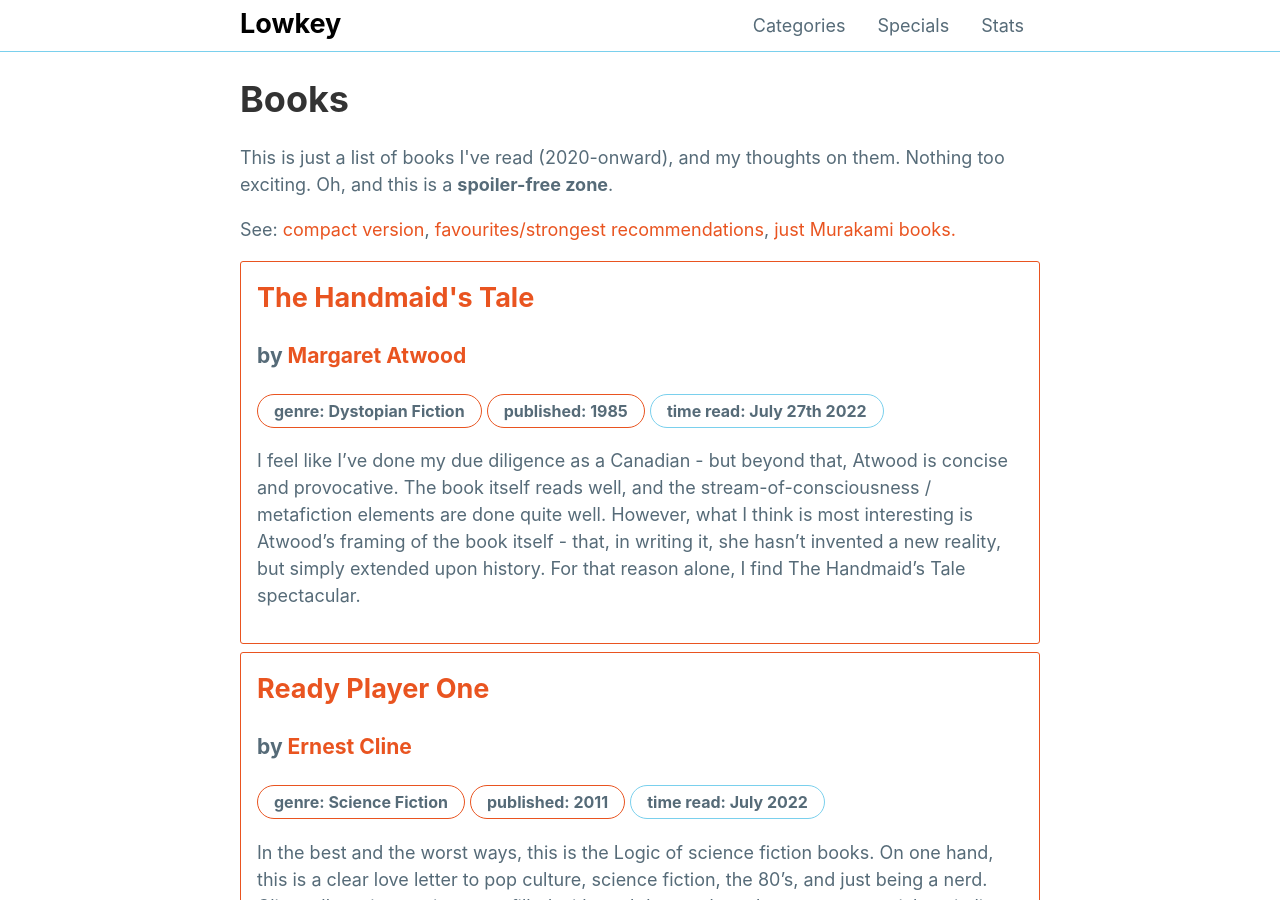
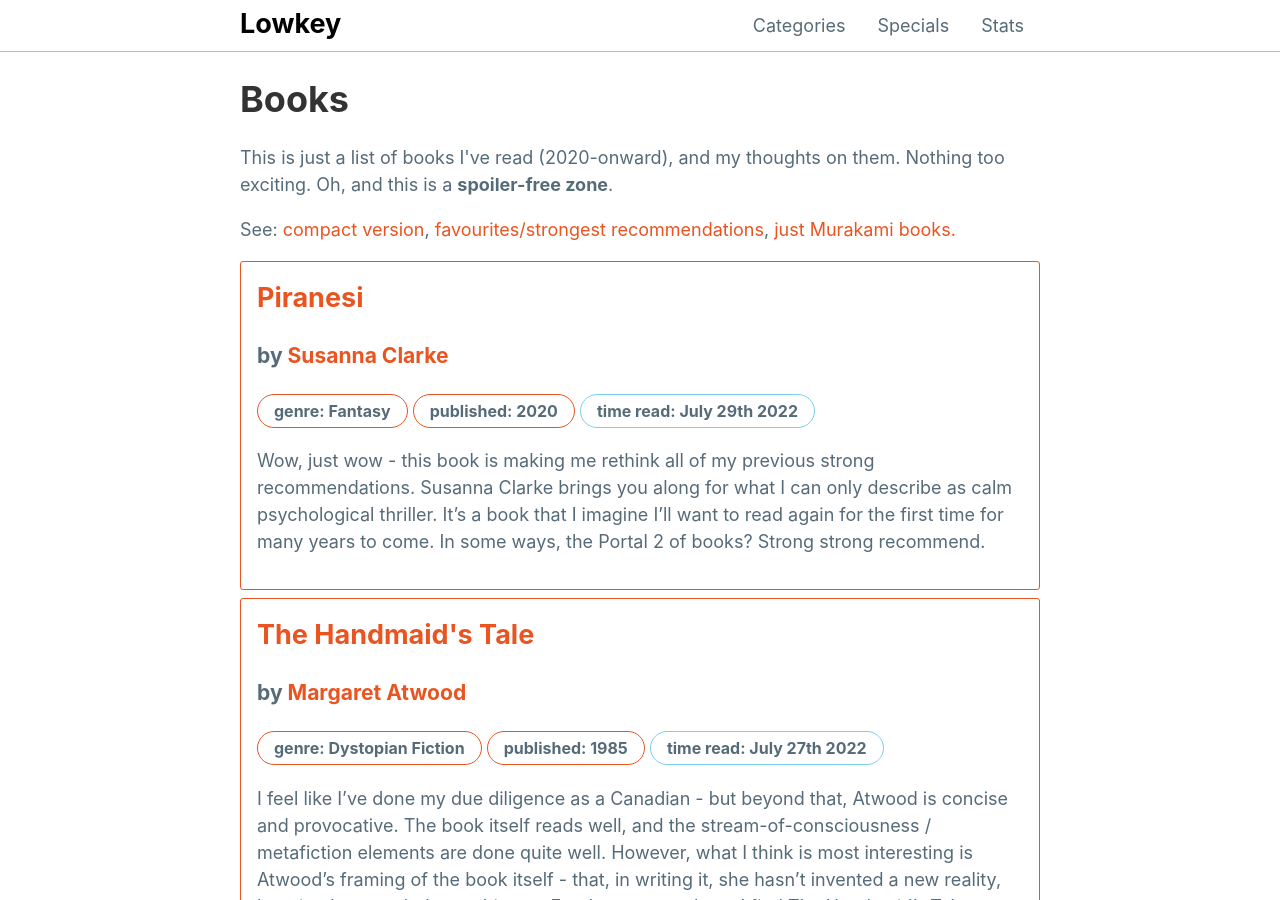
Before and after one commit to mattxwang/lowkey, a Jekyll site: the page built from stats/books.html, in a window 1280 px wide and 900 px high. Built offline with Jekyll 4.4.1, drawn with Linux system fonts in a browser that asks for light colours.

Commit message:
piranesi

```diff
--- a/_data/books.yml
+++ b/_data/books.yml
@@ -656,3 +656,12 @@
   strong: true
   thoughts: >
     I feel like I've done my due diligence as a Canadian - but beyond that, Atwood is concise and provocative. The book itself reads well, and the stream-of-consciousness / metafiction elements are done quite well. However, what I think is most interesting is Atwood's framing of the book itself - that, in writing it, she hasn't invented a new reality, but simply extended upon history. For that reason alone, I find The Handmaid's Tale spectacular.
+piranesi:
+  title: Piranesi
+  author: Susanna Clarke
+  genre: Fantasy
+  year_published: 2020
+  time_read: July 29th 2022
+  strong: true
+  thoughts: >
+    Wow, just wow - this book is making me rethink all of my previous strong recommendations. Susanna Clarke brings you along for what I can only describe as calm psychological thriller. It's a book that I imagine I'll want to read again for the first time for many years to come. In some ways, the Portal 2 of books? Strong strong recommend.
```
